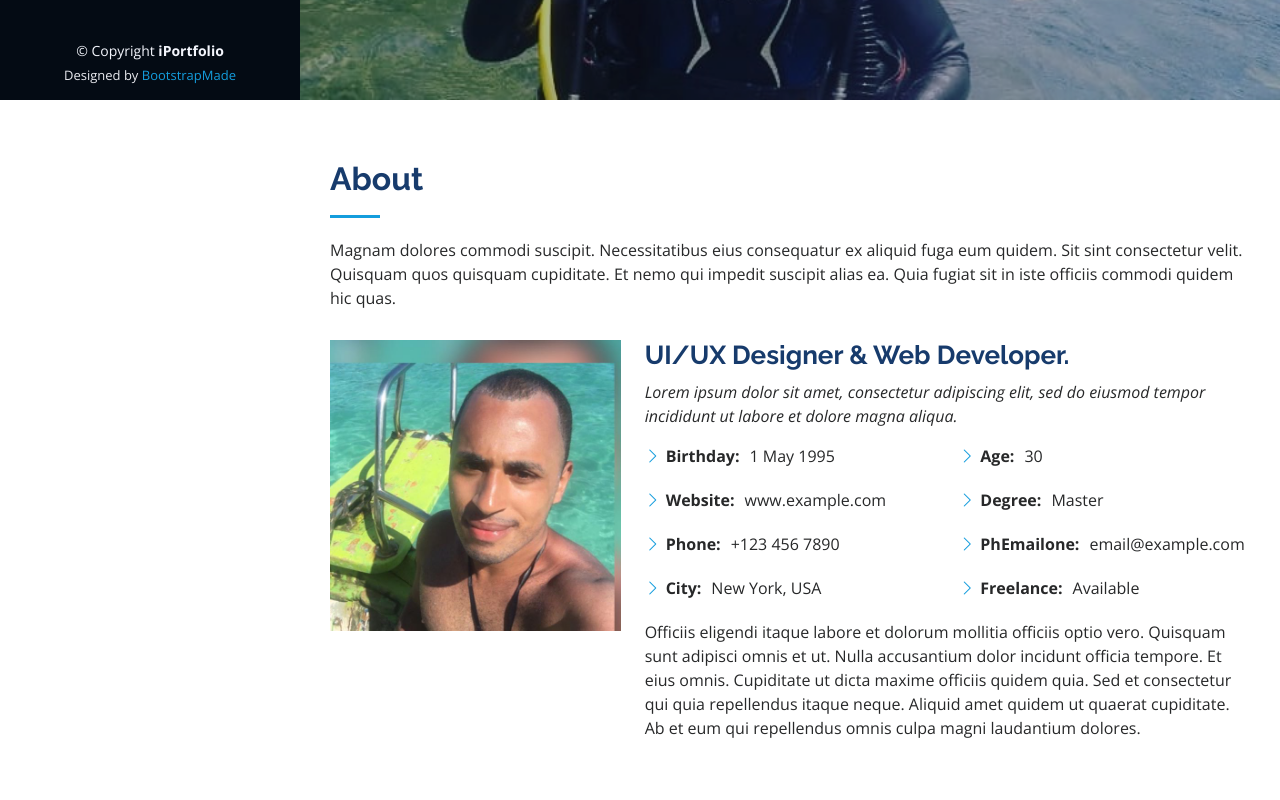
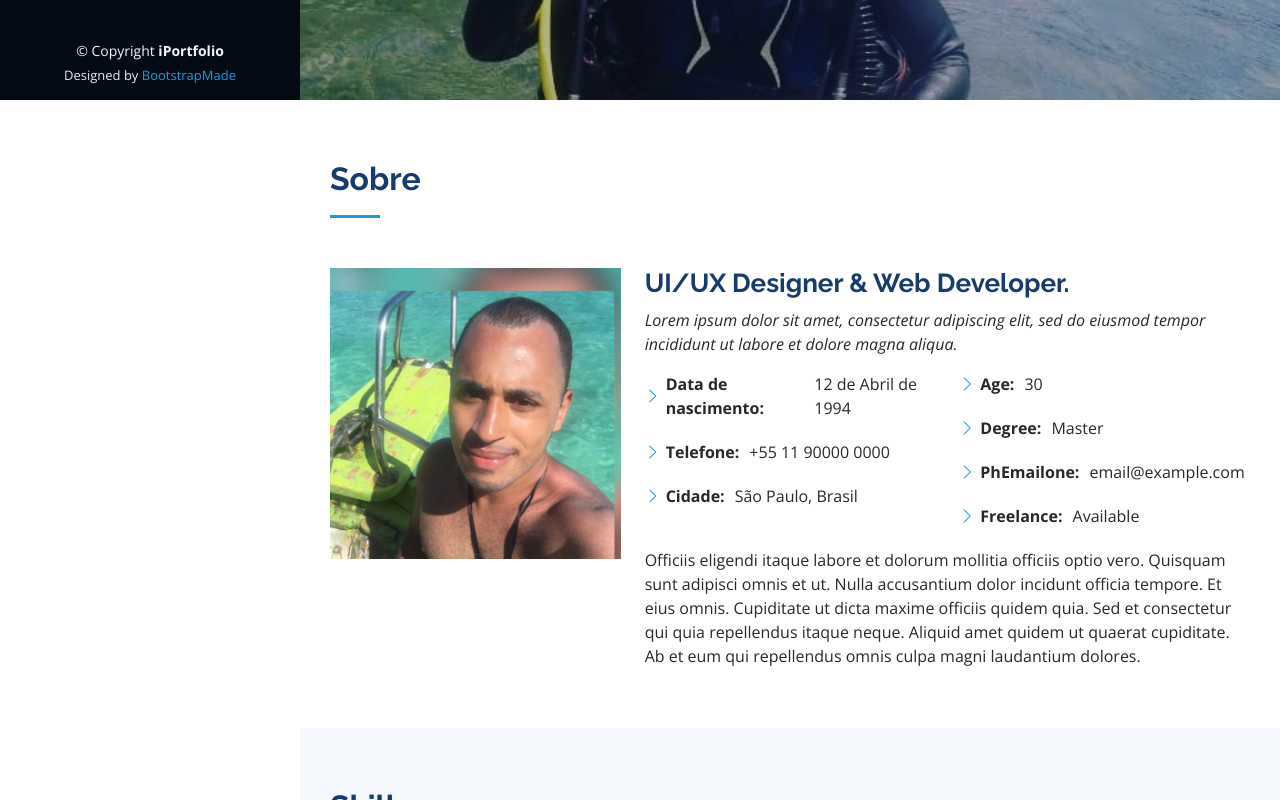
Before and after one commit to Jadsonvs/portfolio, a plain HTML site: page index.html in a window 1280 px wide. Shown: the part 700-1500 px from the top of the page. Drawn offline with nearby package versions, Linux system fonts and the light colour scheme.

Commit message:
Atualização da sessão sobre

```diff
--- a/index.html
+++ b/index.html
@@ -86,10 +86,7 @@
       <div class="container">
 
         <div class="section-title">
-          <h2>About</h2>
-          <p>Magnam dolores commodi suscipit. Necessitatibus eius consequatur ex aliquid fuga eum quidem. Sit sint
-            consectetur velit. Quisquam quos quisquam cupiditate. Et nemo qui impedit suscipit alias ea. Quia fugiat sit
-            in iste officiis commodi quidem hic quas.</p>
+          <h2>Sobre</h2>
         </div>
 
         <div class="row">
@@ -106,10 +103,9 @@
             <div class="row">
               <div class="col-lg-6">
                 <ul>
-                  <li><i class="bi bi-chevron-right"></i> <strong>Birthday:</strong> <span>1 May 1995</span></li>
-                  <li><i class="bi bi-chevron-right"></i> <strong>Website:</strong> <span>www.example.com</span></li>
-                  <li><i class="bi bi-chevron-right"></i> <strong>Phone:</strong> <span>+123 456 7890</span></li>
-                  <li><i class="bi bi-chevron-right"></i> <strong>City:</strong> <span>New York, USA</span></li>
+                  <li><i class="bi bi-chevron-right"></i> <strong>Data de nascimento:</strong> <span>12 de Abril de 1994</span></li>
+                  <li><i class="bi bi-chevron-right"></i> <strong>Telefone:</strong> <span>+55 11 90000 0000</span></li>
+                  <li><i class="bi bi-chevron-right"></i> <strong>Cidade:</strong> <span>São Paulo, Brasil</span></li>
                 </ul>
               </div>
               <div class="col-lg-6">
```
